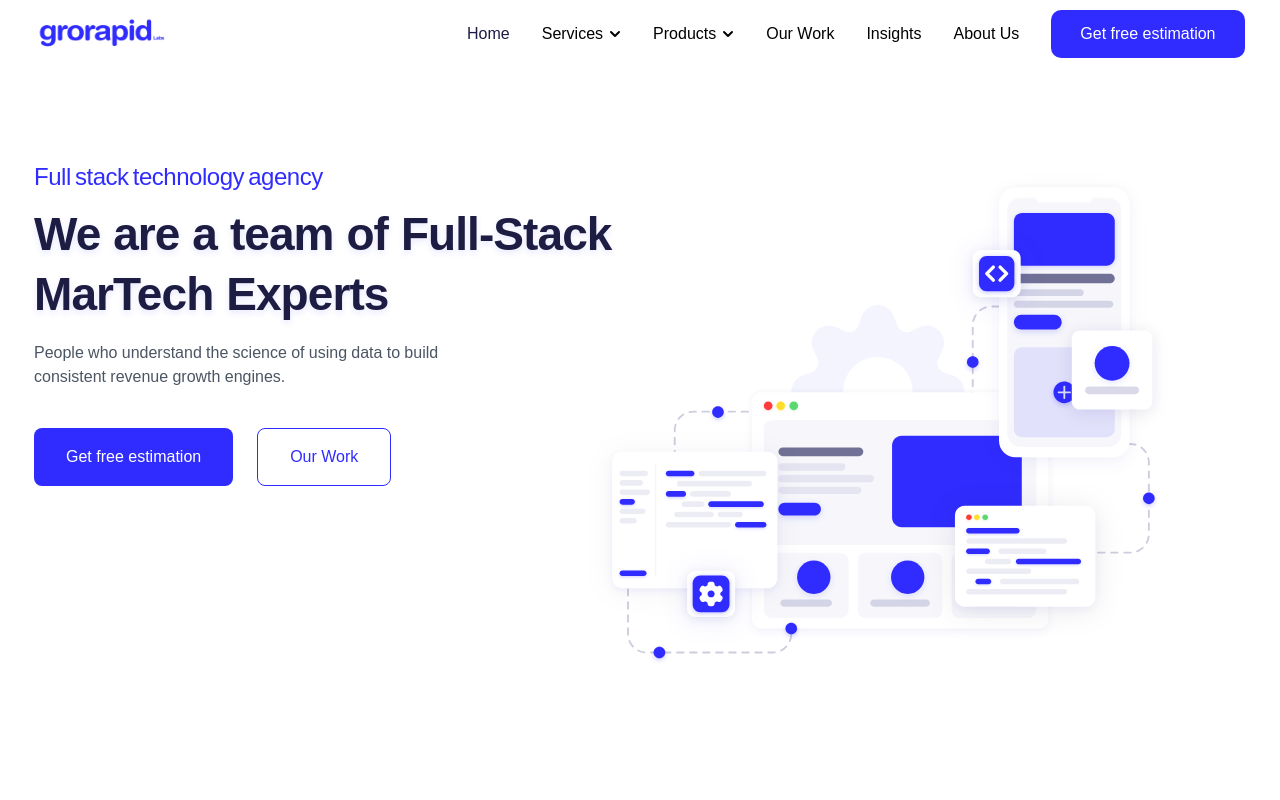
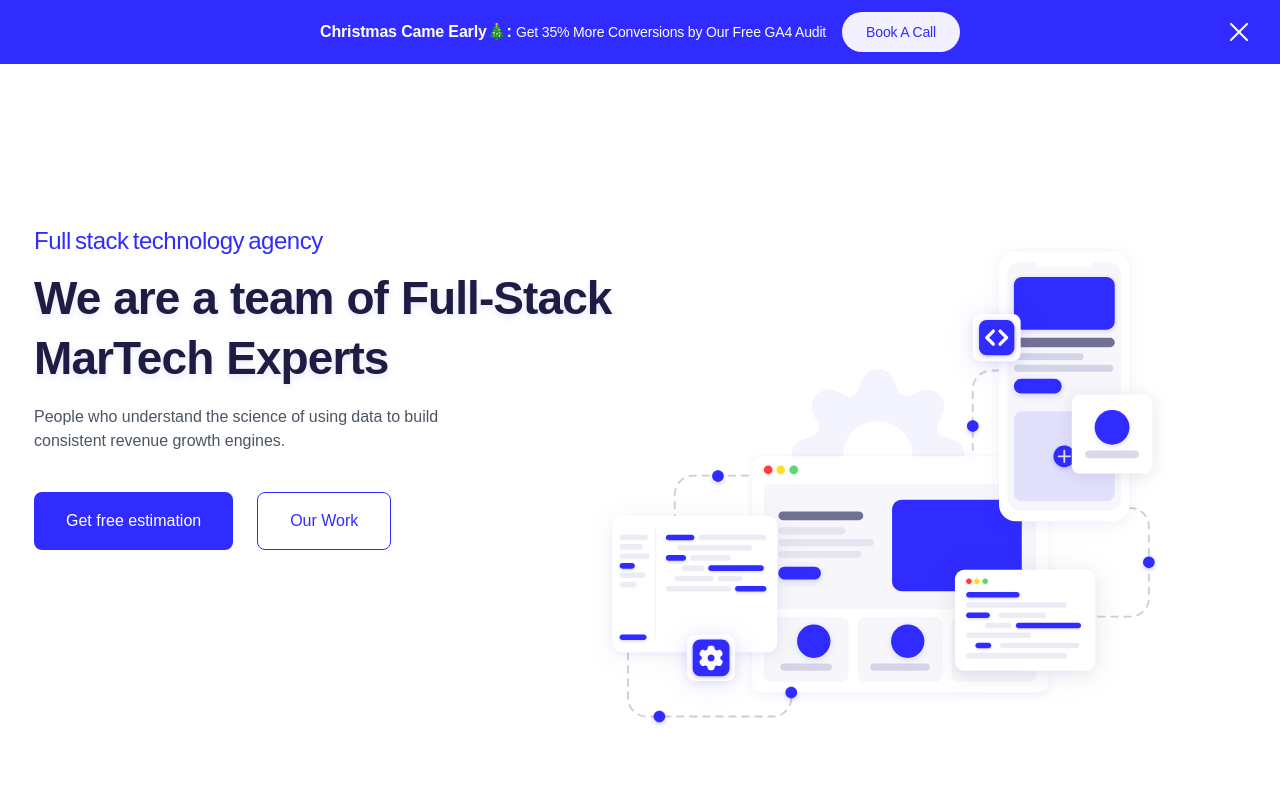
Before and after one commit to tanujgupta18/Learning-React, a React (Vite) app in the folder react-YT/: page / in a window 1280 px wide. Shown: the top 800 px of the page. Built offline with nearby package versions, Linux system fonts and the light colour scheme; a small style sheet from the web is missing.

Commit message:
Top Bar Added

```diff
--- a/react-YT/src/App.jsx
+++ b/react-YT/src/App.jsx
@@ -8,10 +8,12 @@ import WhyChoose from "./components/WhyChoose";
 import AchievementSection from "./components/AchievementSection";
 import ProcessSection from "./components/ProcessSection";
 import Technologies from "./components/Technologies";
+import TopBar from "./components/TopBar";
 
 function App() {
   return (
     <>
+      <TopBar />
       <Navbar />
       <HeroSection />
       <WorkSection />
--- /dev/null
+++ b/react-YT/src/components/TopBar.jsx
@@ -0,0 +1,42 @@
+import React, { useState } from "react";
+
+const TopBar = () => {
+  const [isVisible, setIsVisible] = useState(true);
+
+  const handleClose = () => {
+    setIsVisible(false);
+  };
+
+  if (!isVisible) return null;
+  return (
+    <div
+      style={{
+        letterSpacing: " -.01em",
+      }}
+      className="sticky inset-0 flex justify-center items-center z-50 bg-customBlue text-white text-base leading-[1.6em]"
+    >
+      <div className="flex justify-center items-center opacity-100 py-3 px-[56px] overflow-hidden max-w-[1240px] w-full">
+        <div className="text-[14px] text-center">
+          <strong className="text-[16px]">Christmas Came Early🎄: </strong>
+          Get 35% More Conversions by Our Free GA4 Audit
+        </div>
+        <a
+          href="/"
+          rel="noopener noreferrer"
+          className="bg-[#f3f1ff] text-customBlue text-[14px] font-medium leading-[1rem] ml-4 px-6 py-3 rounded-[80px] hover:bg-customBlue2 hover:text-white"
+        >
+          Book A Call
+        </a>
+
+        <img
+          src="/images/close.svg"
+          alt="Close"
+          className="cursor-pointer max-w-full ml-4 absolute inset-auto right-8 transition-transform duration-200 ease-in-out transform-gpu hover:scale-90"
+          onClick={handleClose}
+        />
+      </div>
+    </div>
+  );
+};
+
+export default TopBar;
```
Also changed, not shown: react-YT/public/images/close.svg (added).
